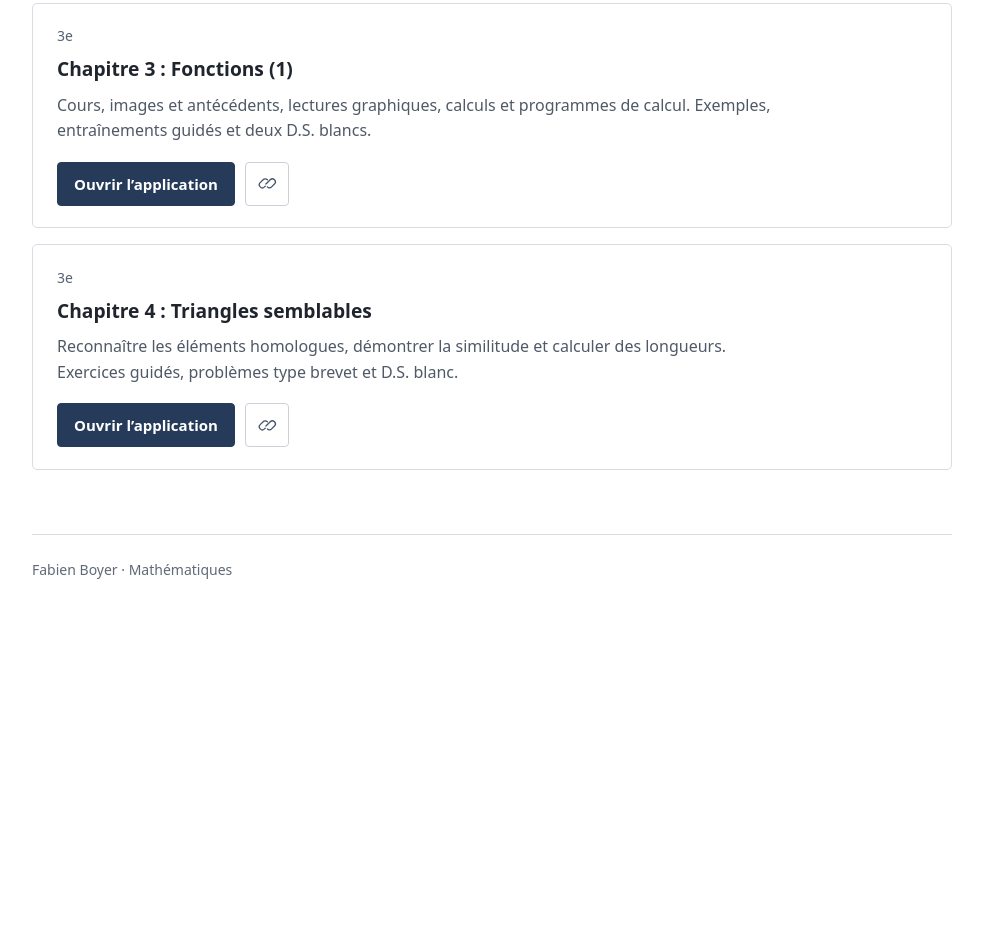
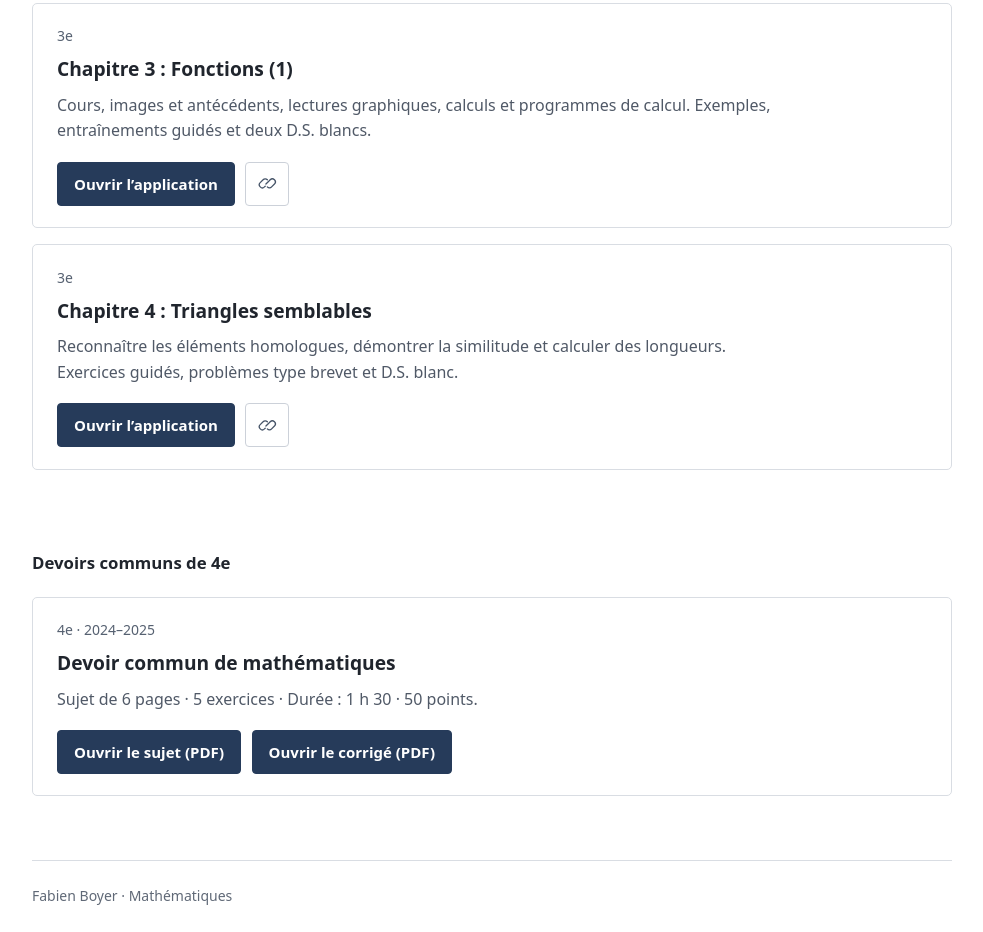
Before and after one commit to FabienBoyer/college, a plain HTML site: page index.html in a window 1280 px wide. Shown: the part 841-1773 px from the top of the page, without its empty margins (148-1131 px from the left). Before the commit the page ends 1446 px from the top, so only its background shows below. Drawn offline with Linux system fonts and the light colour scheme.

Commit message:
Ajouter les devoirs communs de 4e : sujet et corrigé

```diff
--- a/index.html
+++ b/index.html
@@ -44,6 +44,22 @@
       <noscript><p>Active JavaScript dans ton navigateur pour afficher les applications.</p></noscript>
       <p id="copy-status" class="sr-only" role="status" aria-live="polite"></p>
     </section>
+    <section id="devoirs-communs-4e" aria-labelledby="devoirs-title">
+      <div class="section-heading">
+        <h2 id="devoirs-title">Devoirs communs de 4e</h2>
+      </div>
+      <article class="app-card">
+        <div class="card-body">
+          <div class="card-levels"><span>4e · 2024–2025</span></div>
+          <h3>Devoir commun de mathématiques</h3>
+          <p class="card-description">Sujet de 6 pages · 5 exercices · Durée : 1 h 30 · 50 points.</p>
+          <div class="card-actions">
+            <a class="open-app" href="devoirs-communs-4e/devoir-commun-4e-2024-2025.pdf" aria-label="Ouvrir le sujet du devoir commun de 4e au format PDF">Ouvrir le sujet (PDF)</a>
+            <a class="open-app" href="devoirs-communs-4e/corrige-devoir-commun-4e-2024-2025.pdf" aria-label="Ouvrir le corrigé du devoir commun de 4e au format PDF">Ouvrir le corrigé (PDF)</a>
+          </div>
+        </div>
+      </article>
+    </section>
     <footer>Fabien Boyer · Mathématiques</footer>
   </main>
 </body>
```
Also changed, not shown: 2 other files.
